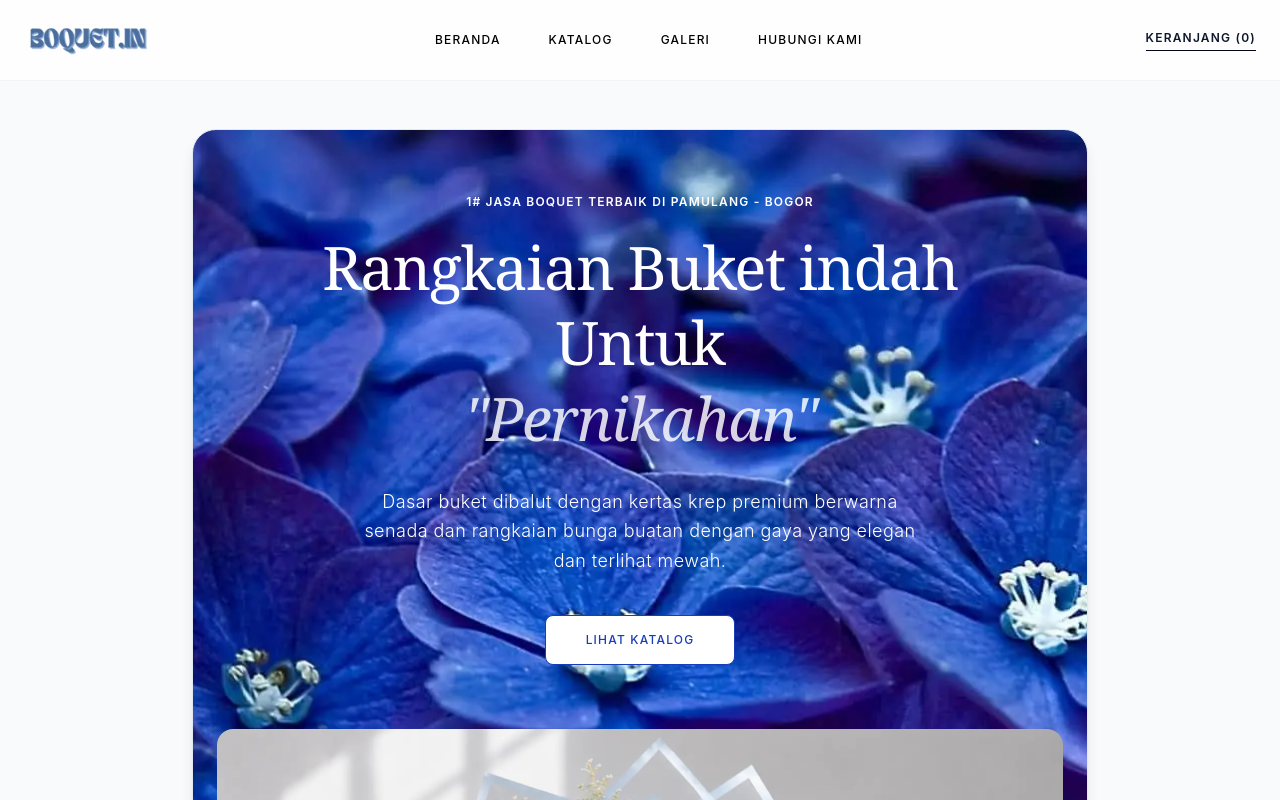
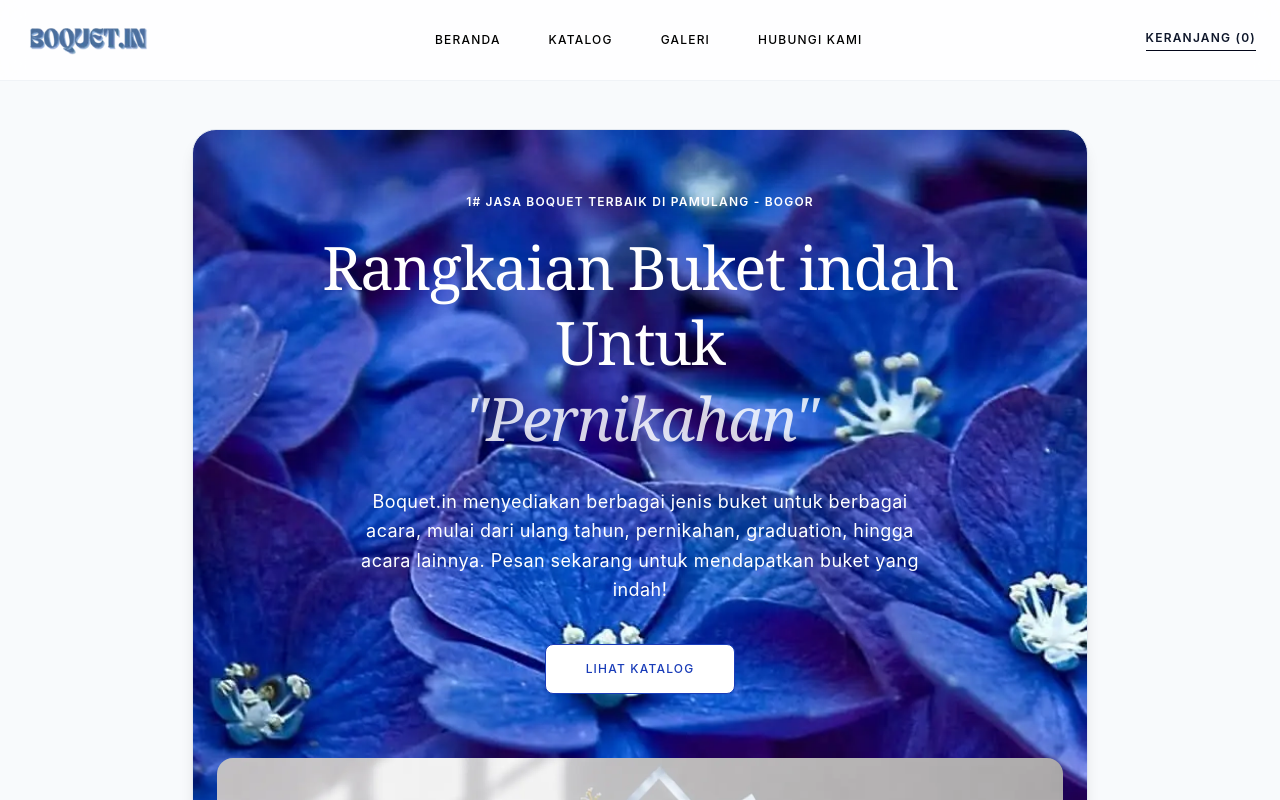
Before and after one commit to MarioLeonardS/BoquetIn-v2, a React (Vite) app: page / in a window 1280 px wide. Shown: the top 800 px of the page. Built offline with nearby package versions, Linux system fonts and the light colour scheme.

Commit message:
Headline Revised

```diff
--- a/src/App.jsx
+++ b/src/App.jsx
@@ -244,9 +244,10 @@ export default function App() {
             "{HERO_HEADLINE[index]}"
           </h2>
         </h2>
-        <p className="text-base sm:text-lg text-white font-light max-w-xl leading-relaxed tracking-wide mb-10">
-          Dasar buket dibalut dengan kertas krep premium berwarna senada dan
-          rangkaian bunga buatan dengan gaya yang elegan dan terlihat mewah.
+        <p className="text-base font-normal sm:text-lg text-white max-w-xl leading-relaxed tracking-wide mb-10">
+          Boquet.in menyediakan berbagai jenis buket untuk berbagai acara, mulai
+          dari ulang tahun, pernikahan, graduation, hingga acara lainnya. Pesan
+          sekarang untuk mendapatkan buket yang indah!
         </p>
 
         <button
```
